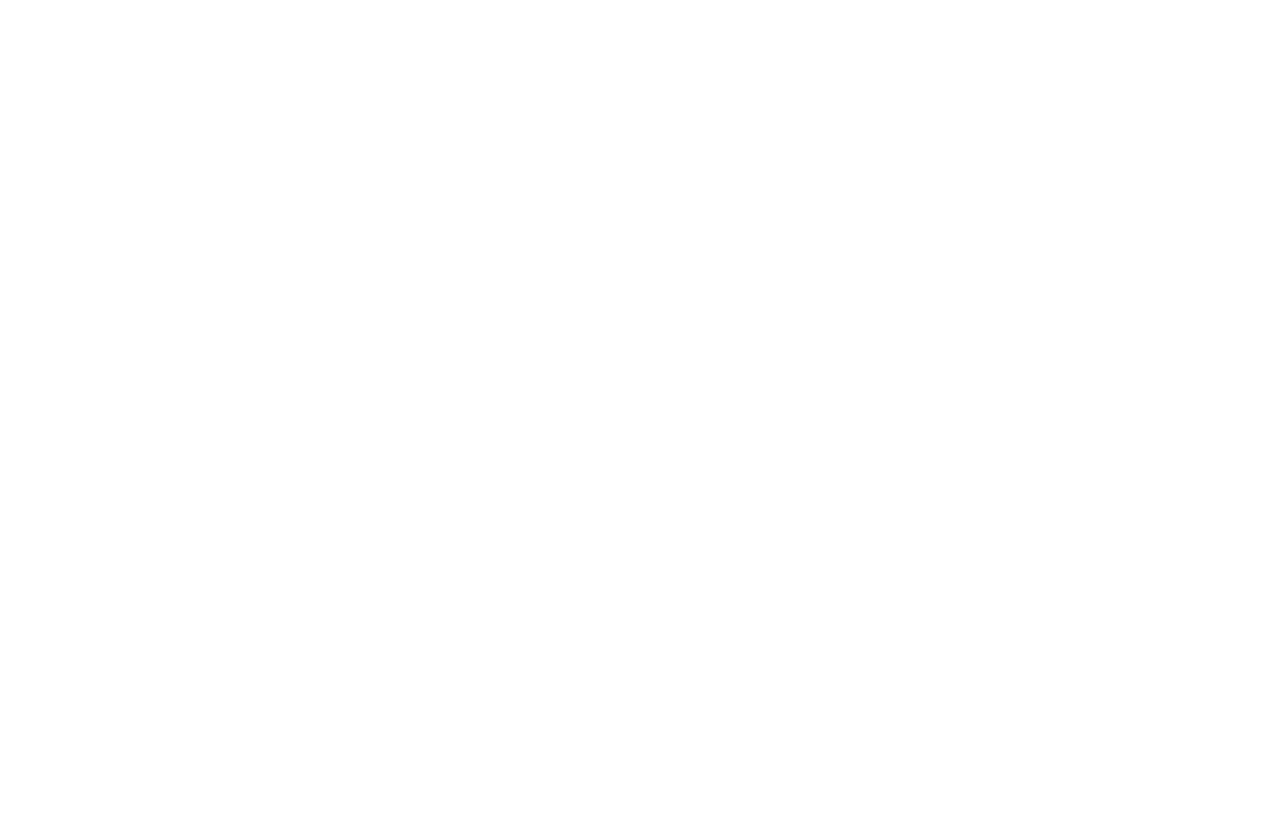
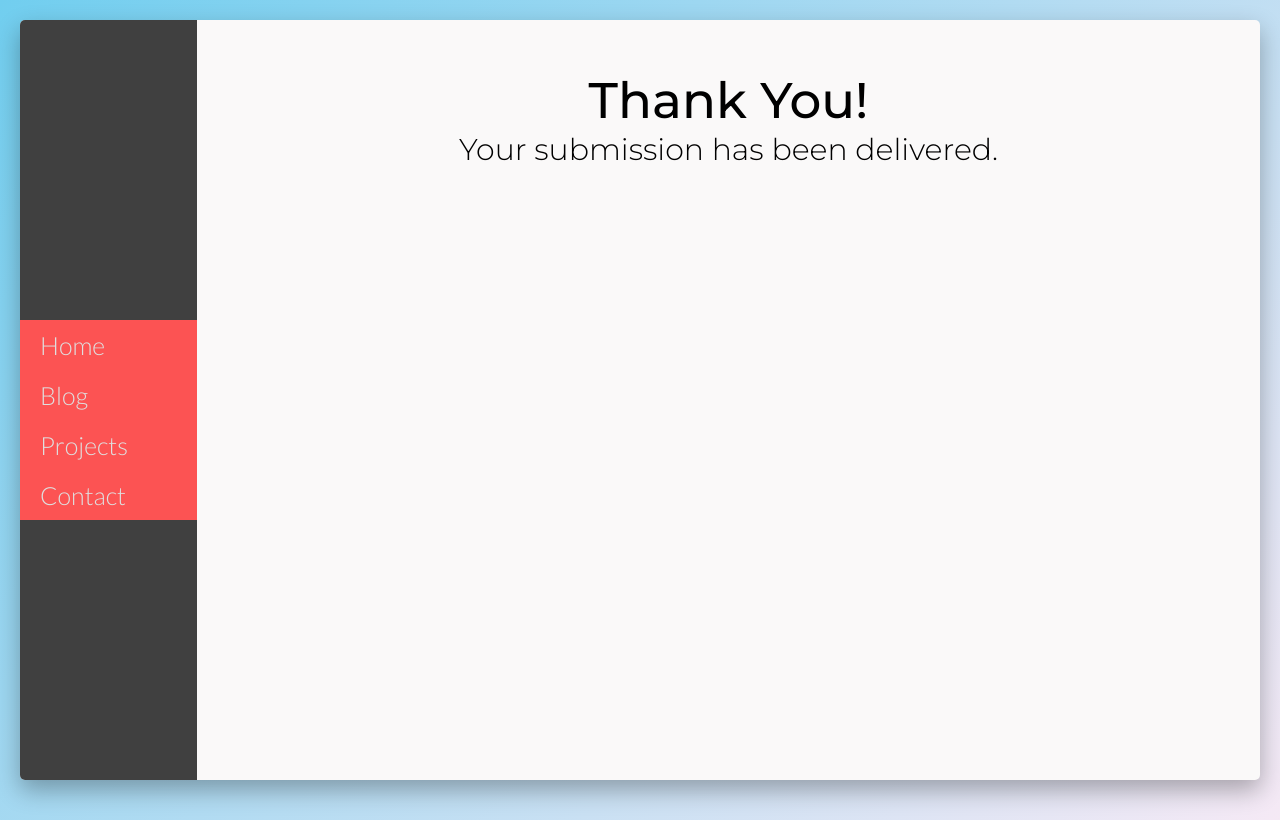
Before and after one commit to clirette/portfolio-site-redesign, a Gatsby site: page /thanks in a window 1280 px wide. Before the commit this address had no page. Built offline with nearby package versions, Linux system fonts and the light colour scheme; Gatsby itself is replaced by a stand-in of ours.

Commit message:
Added custom thanks page for form submissions

```diff
--- a/src/pages/contact.js
+++ b/src/pages/contact.js
@@ -12,7 +12,7 @@
         Reach out to me if you have any questions, or just want to chat!
       </PageSubHeader>
       <div className={styles.center}>
-        <form name="contact" method="POST" data-netlify="true">
+        <form name="contact" action="/thanks" method="POST" data-netlify="true">
           <input type="hidden" name="form-name" value="contact" />
           <div className={styles.formItem}>
             <label htmlFor="name" className={styles.labels}>
--- /dev/null
+++ b/src/pages/thanks.js
@@ -0,0 +1,14 @@
+import React from "react"
+import Layout from "../components/Layout"
+import { PageHeader, PageSubHeader } from "../components/Headers"
+
+const thanks = () => {
+  return (
+    <Layout>
+      <PageHeader>Thank You!</PageHeader>
+      <PageSubHeader>Your submission has been delivered.</PageSubHeader>
+    </Layout>
+  )
+}
+
+export default thanks
```
